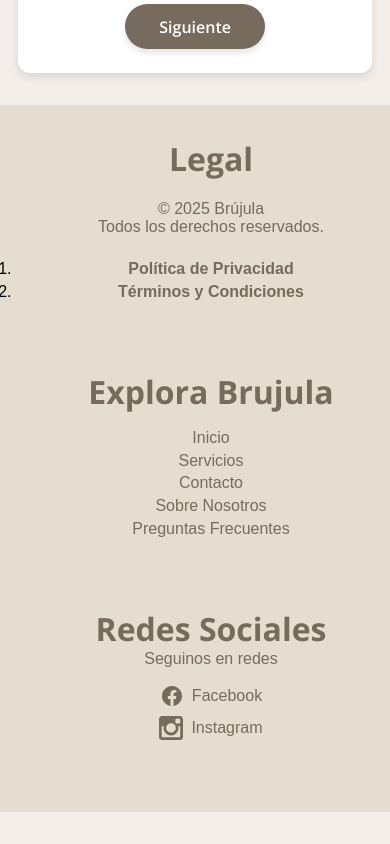
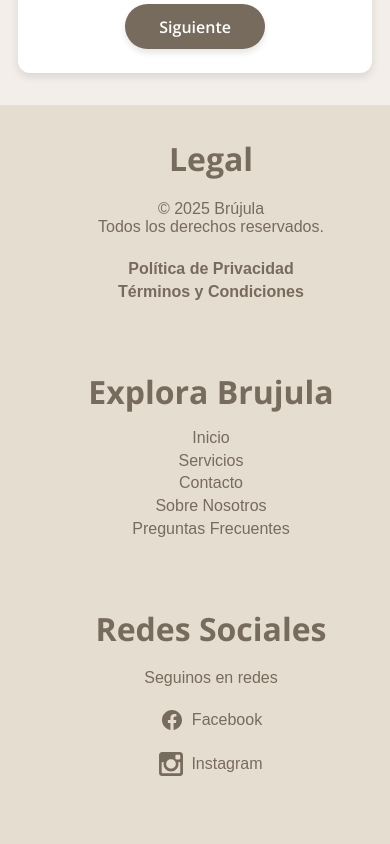
Before and after one commit to juanMarcosChalu/olimpiada-grupo-A, a React (Vite) app in the folder frontend/: page /asistencia in a window 390 px wide. Shown: the part 1248-2092 px from the top of the page. Before the commit the page ends 2060 px from the top, so only its background shows below. Built offline with nearby package versions, Linux system fonts and the light colour scheme; no server answers.

Commit message:
1.5.7
FOOTER HERMOSO PRECIOSO Y RESPONSIVE

```diff
--- a/frontend/src/styles/footer.css
+++ b/frontend/src/styles/footer.css
@@ -82,6 +82,7 @@
       font-size: 2rem;
       font-weight: 700;
       color: #776B5D;
+      margin-bottom: 5%;
     }
 
     .text-footer {
@@ -92,11 +93,21 @@
 
     .lista-footer {
       margin-top: 1rem;
+      display: flex;
+      flex-direction: column;
+      align-items: center;
+
+      ol {
+        padding: 0;
+        margin: 0;
+        display: flex;
+        flex-direction: column;
+        gap: 10px;
+      }
 
       .facebook-container,
       .instagram-container {
         list-style: none;
-        margin-bottom: 8px;
 
         .social-link {
           display: flex;
@@ -112,6 +123,10 @@
           svg {
             width: 24px;
             height: 24px;
+          }
+
+          span {
+            font-size: 1rem;
           }
         }
       }
@@ -148,7 +163,6 @@
   }
 
   .footer .lista-footer .social-link {
-    margin-left: 0;         /* Quitamos el margin que lo desplazaba */
     justify-content: center;
     font-size: 1rem;
   }
@@ -158,13 +172,15 @@
     height: 20px;
   }
 
+  .footer .lista-footer li,
+  .footer .lista-footer-explore li {
+    margin: 0.3rem 0;
+    display: flex;
+    justify-content: center;
+  }
+
   .footer .lista-footer ol,
   .footer .lista-footer-explore ol {
     padding: 0;
   }
-
-  .footer .lista-footer li,
-  .footer .lista-footer-explore li {
-    margin: 0.3rem 0;
-  }
 }
```
